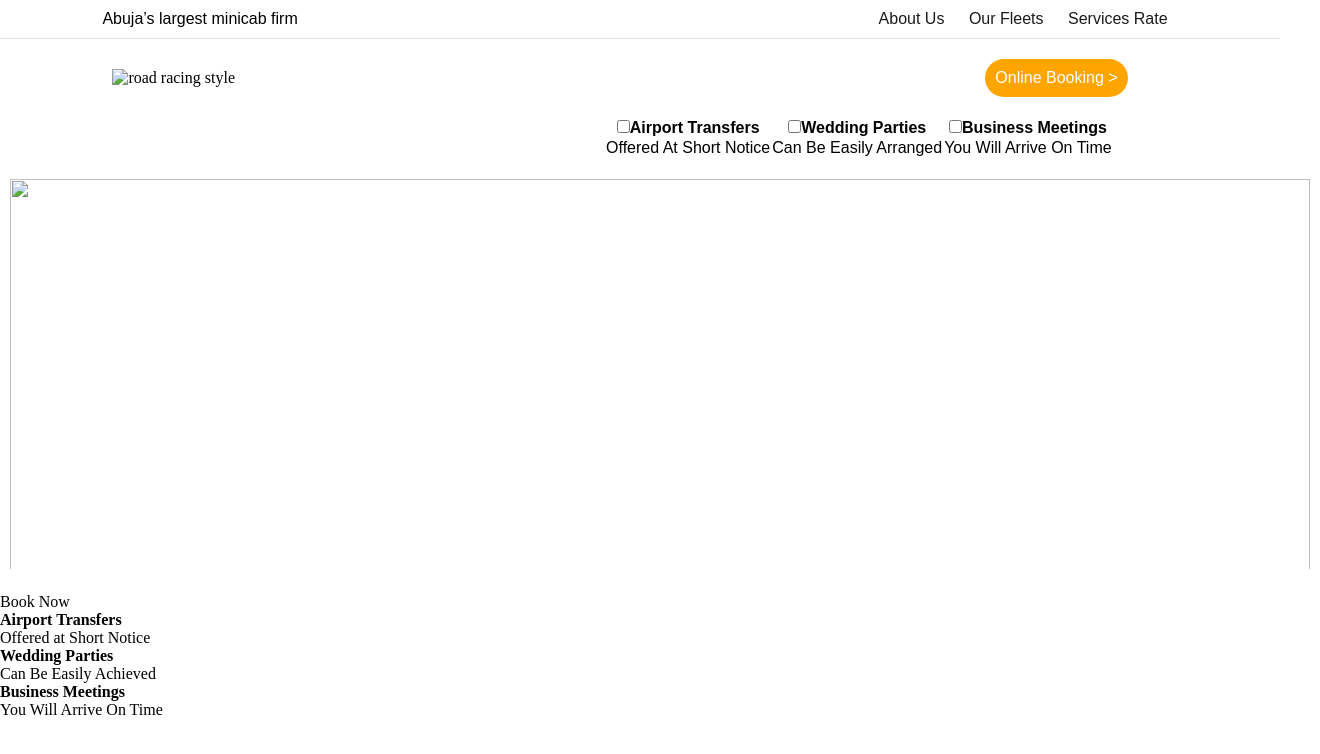
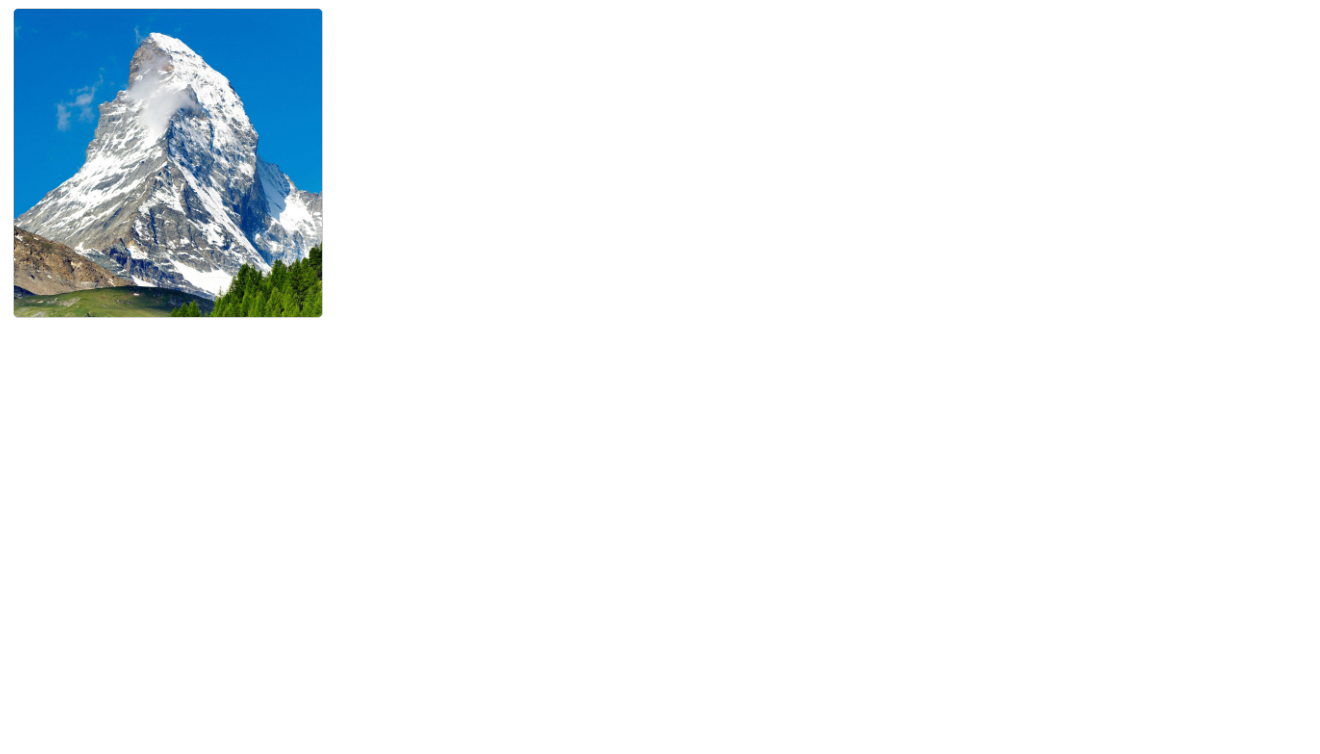
Before and after one commit to haryanpatty/Card-Content, a plain HTML site: page index.html in a window 1280 px wide. Shown: the whole page, 1320 px wide, since content can reach past the window. Drawn offline with Linux system fonts and the light colour scheme.

Commit message:
Add files via upload

```diff
--- a/index.html
+++ b/index.html
@@ -5,67 +5,9 @@
     <meta http-equiv="X-UA-Compatible" content="IE=edge">
     <meta name="viewport" content="width=device-width, initial-scale=1.0">
     <link rel="stylesheet" href="style.css">
-    <title>Road Racers</title>
+    <title>Document</title>
 </head>
 <body>
-   <header>
-       <p>Abuja’s largest minicab firm</p>
-       <nav>
-           <ul class="Boom">
-<li><a href="#">About Us</a></li>
-<li><a href="#">Our Fleets</a></li>
-<li><a href="#">Services Rate</a></li>
-           </ul>
-       </nav>
-   </header>
-   <div class="image">
-    <img src="/img/rr.jpg" alt="road racing style" width="280x100">
-    <a class="cta" href="#"><button>Online Booking ></button></a>
-    </div>
-    <div class="Check">
-<table>
-    <tr>
-        <th><input type="checkbox" value="Airport Transfers"  name="Cheque" id="">Airport Transfers</input></th>
-        <th><input type="checkbox" value="Wedding Parties"  name="Cheque" id="">Wedding Parties</input></th>
-        <th><input type="checkbox" value="Business Meetings"  name="Cheque" id="">Business Meetings</input></th>
-    </tr>
-    </div>
-    <div class="Row">
-    <tr>
-    <td>Offered At Short Notice</td>
-    <td>Can Be Easily Arranged</td>
-    <td>You Will Arrive On Time</td>
-    </tr>
-    </div>
-</table>
-</div>
-    <!-- i just dey start lol -->
-    <div class="Large header">
-        <img src="/img/homerr.jpg" width="1300" height="410"><span>Book Now</span></a>
-</div>
-</div>
-    <div class="Trial">
-        <p>
-            <i class="first" aria-hidden="true"></i>
-        <strong>Airport Transfers</strong>
-        </p>
-        <p>Offered at Short Notice</p>
-    </div>
-    <div class="Trial1">
-        <p>
-        <i class="first1" aria-hidden="true"></i>
-        <strong>Wedding Parties</strong>
-        </p>
-        <p>Can Be Easily Achieved</p>
-    </div>
-    <div class="Trial2">
-<p>
-    <i class="first2" aria-hidden="true"></i>
-    <strong>Business Meetings</strong>
-</p>
-<p>You Will Arrive On Time</p>
-    </div>
-
-
+    <div class="card"></div>
 </body>
 </html>
--- a/style.css
+++ b/style.css
@@ -1,65 +1,32 @@
-* {
-  box-sizing: border-box;
-  margin: 0;
-  padding: 0;
-  background-color: #ffffff;
+.card {
+  width: 300px;
+  height: 300px;
+  border: 1px solid #ccc;
+  border-radius: 5px;
+  margin: 5px 5px;
+  padding: 4px;
+  background-image: url(./mountain.jpeg.jpg);
+  background-position: center;
+  background-size: cover;
+  opacity: 1;
 }
-li a{
-    color: rgb(27, 27, 26);
-    text-decoration: none;
+.card::before {
+  content: "";
+  opacity: 1;
+  width: 100;
+  height: 100%;
+  display: block;
+  background: linear-gradient(
+      217deg,
+      rgba(255, 0, 0, 0.4),
+      rgba(255, 0, 0, 0) 70.71%
+    ),
+    linear-gradient(127deg, rgba(0, 255, 0, 0.4), rgba(0, 255, 0, 0) 70.71%),
+    linear-gradient(336deg, rgba(0, 0, 255, 0.4), rgba(0, 0, 255, 0) 70.71%),
+    linear-gradient(336deg, rgba(255, 0, 179, 0.4), rgba(0, 0, 255, 0) 70.71%);
+  transform: rotateX(200deg);
+  transform: translateY(-400px);
 }
-header{
-    display:flex;
-    justify-content: space-between;
-    padding: 10px 8%;
-    align-items: center;
-    border-bottom: 0.1px  solid rgb(226, 223, 223);
-    font: 1em sans-serif;
+.card:hover::before {
+  transform: translateX(0px);
 }
-.Boom{
- list-style: none;
-}
-.Boom li{
- display: inline-block;
- padding: 0px 10px;
-}
-img{
-    padding: 10px 0%;
-    margin-left: 10px 10px;
-    margin: 10px;
-}
- .image{
-    display: flex;
-    justify-content: space-between;
-    padding: 10px 8%;
-    margin-right: 50px;
-    align-items: center;
-
- }
-button{
-    font: 1em sans-serif;
-    padding:10px 10px;
-    color: white;
-    border-radius: 50px;
-    justify-content: flex-end;
-    margin-left: 20px;
-    background-color: orange;
-    border: none;
-}
-.Check{
-    display:flex;
-    justify-content: flex-end;
-    padding: 0px 13%;
-    align-items: center;
-    font: 1em sans-serif;
-    flex-direction: row;
-    vertical-align: baseline;
-}
-.Row{
-    flex-direction: row;
-    align-items: center;
-}
-.large header{
-    padding-top: 180px;
-    text-align:center"
-}
```
Also changed, not shown: mountain.jpeg.jpg (added), 1 other file.
